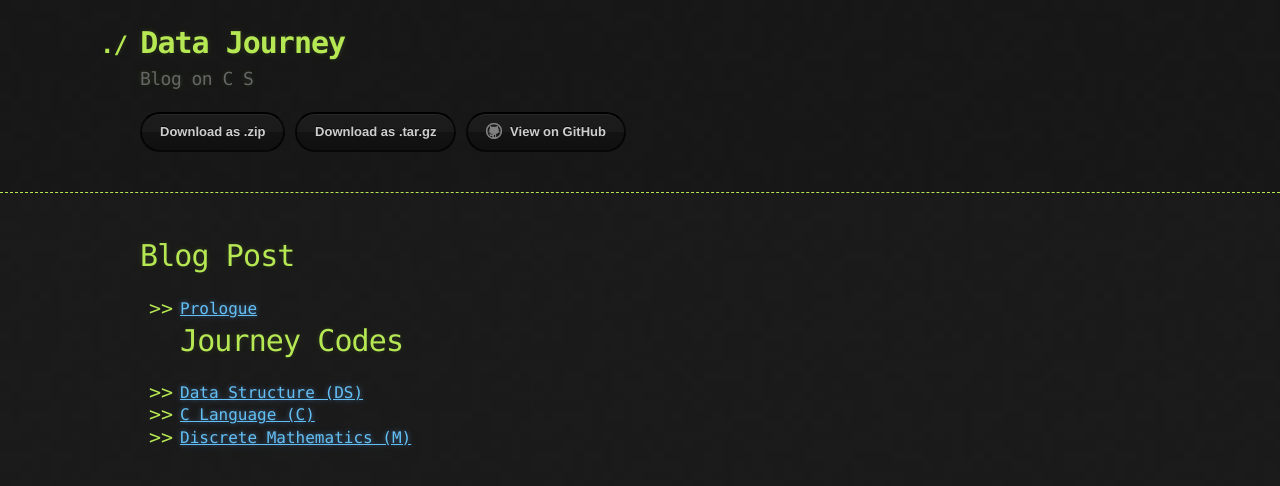
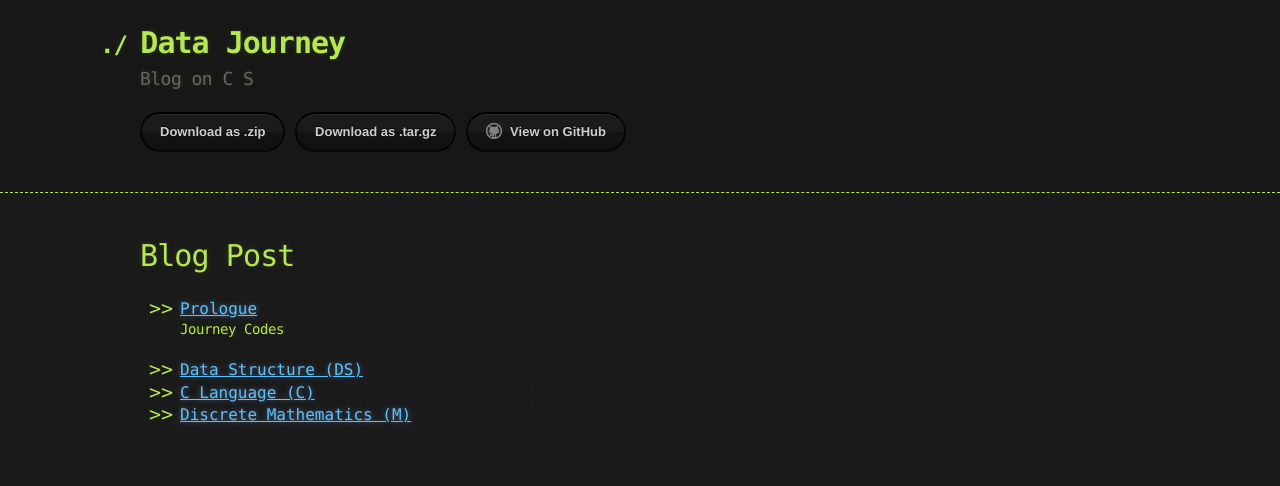
Before and after one commit to Jwmc999/Jwmc999.github.io, a Jekyll site: the page built from post.md, in a window 1280 px wide. Shown: the top 486 px of the page. Built offline with Jekyll 4.4.1, drawn with Linux system fonts in a browser that asks for light colours; our own code applies the rules of GitHub Pages for plain Markdown files.

Commit message:
experiment

```diff
--- a/post.md
+++ b/post.md
@@ -3,7 +3,7 @@ layout: default
 ---
 # Blog Post
 * [Prologue](./_posts/Prologue.md)
-# Journey Codes
+#### Journey Codes
 * [Data Structure (DS)](./_posts/Data-Structure)
 * [C Language (C)](./_posts/C-Language)
 * [Discrete Mathematics (M)](./_posts/Discrete-Mathematics)
```
